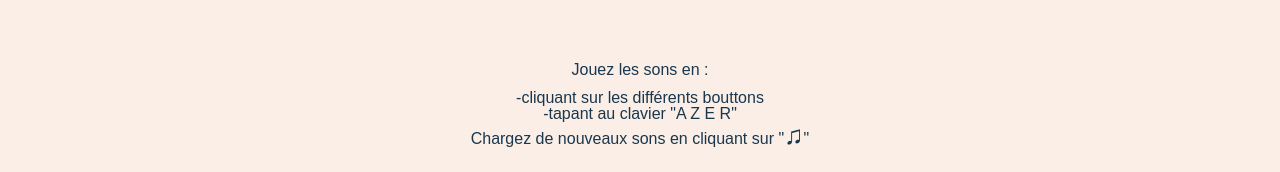
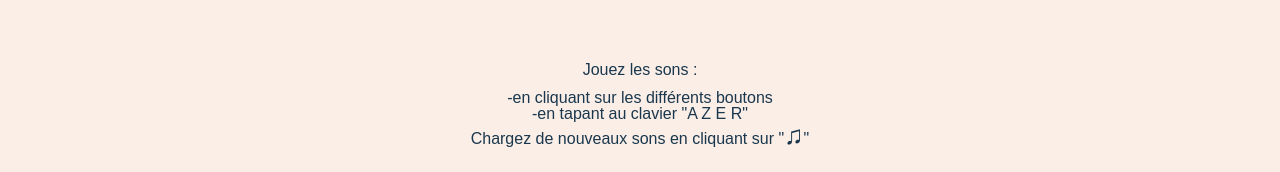
Before and after one commit to JeanFrangeul/react-drum-machine, a React (Create React App) app: page /about in a window 1280 px wide. Shown: the part 302-474 px from the top of the page. Built offline with nearby package versions, Linux system fonts and the light colour scheme.

Commit message:
rebuild sans readme

```diff
--- a/src/componnents/About/index.js
+++ b/src/componnents/About/index.js
@@ -7,9 +7,9 @@ const About = () => {
             <h2>Instructions</h2>
 
             <section>
-                <p>Jouez les sons en :</p>
-                <p>-cliquant sur les différents bouttons</p>
-                <p>-tapant au clavier "A Z E R"</p>
+                <p>Jouez les sons :</p>
+                <p>-en cliquant sur les différents boutons</p>
+                <p>-en tapant au clavier "A Z E R"</p>
                 <div>
                     Chargez de nouveaux sons en cliquant sur "<span>♫</span>"
                 </div>
```
